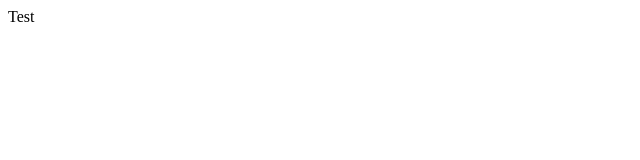
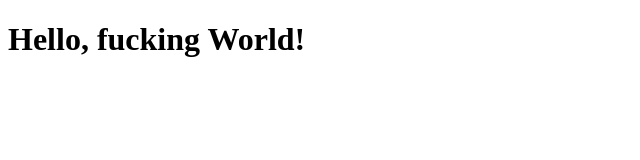
Before and after one commit to frostenko/lecture1, a plain HTML site: page index.html in a window 1280 px wide. Shown: the whole page, without its empty margins (0-640 px from the left). Drawn offline with Linux system fonts and the light colour scheme.

Commit message:
Angry massage

```diff
--- a/index.html
+++ b/index.html
@@ -2,13 +2,13 @@
 <html>
     <head>
 
-        <title>Test</title>
+        <title>Hello, World!</title>
 
     </head>
 
     <body>
 
-        Test
+        <h1>Hello, fucking World!</h1>
 
     </body>
 
```
